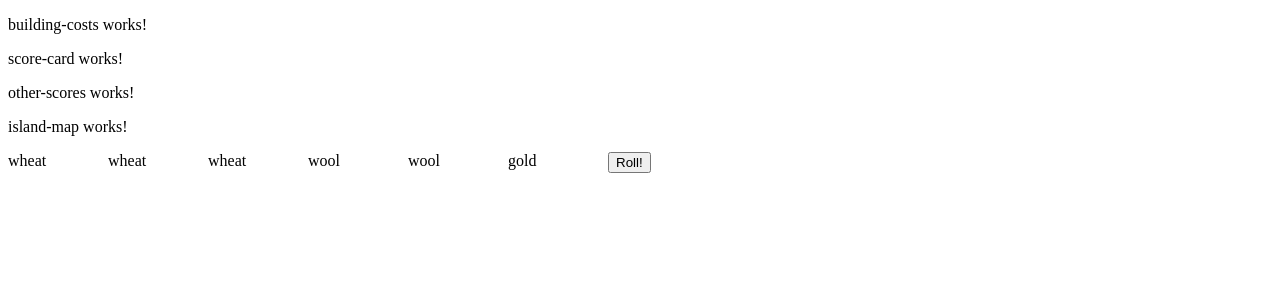
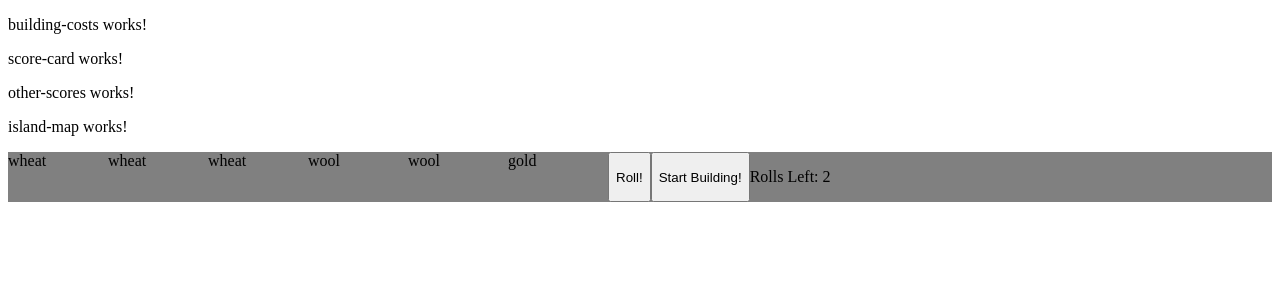
Before and after one commit to thegouge/catan-dice-game, an Angular app: page / in a window 1280 px wide. Both pictures are taken after a click on the button "Roll!". Shown: the top 300 px of the page. Built offline with nearby package versions, Linux system fonts and the light colour scheme.

Commit message:
added conditional rendering

```diff
--- a/src/app/components/dice-box/dice-box.component.css
+++ b/src/app/components/dice-box/dice-box.component.css
@@ -1,9 +1,17 @@
 .component {
   display: flex;
+  background: grey;
 }
-.dice {
+#dice-list {
+  display: flex;
+}
+.die {
   width: 100px;
 }
 .selected {
   background: red;
 }
+#toolbox {
+  display: flex;
+  justify-content: space-around;
+}
--- a/src/app/components/dice-box/dice-box.component.html
+++ b/src/app/components/dice-box/dice-box.component.html
@@ -1,10 +1,19 @@
 <div class="component">
+  <div id="dice-list">
     <div
-    [ngClass]="die.selected ? 'selected dice' : 'dice'"
+      [ngClass]="die.selected ? 'selected die' : 'die'"
       (click)="toggleSelect(die.id)"
       *ngFor="let die of dice"
     >
       {{ die.resource }}
     </div>
+  </div>
+  <br />
+  <div id="toolbox" *ngIf="rolls > 0">
     <button id="roll" (click)="rollDice()">Roll!</button>
+    <ng-template [ngIf]="rolls < 3">
+      <button id="build" (click)="endRolling()">Start Building!</button>
+      <p>Rolls Left: {{ rolls }}</p>
+    </ng-template>
   </div>
+</div>
--- a/src/app/components/dice-box/dice-box.component.ts
+++ b/src/app/components/dice-box/dice-box.component.ts
@@ -1,5 +1,5 @@
 import {Component, OnInit} from "@angular/core";
-import {Die} from "../../models/die";
+import {Die} from "../../models/Die";
 
 @Component({
   selector: "app-dice-box",
@@ -10,11 +10,10 @@ export class DiceBoxComponent implements OnInit {
   dice: Die[];
   rolls: number;
 
-  constructor() {
-    this.rolls = 3;
-  }
+  constructor() {}
 
   ngOnInit() {
+    this.rolls = 3;
     this.dice = [
       new Die(0),
       new Die(1),
@@ -37,4 +36,8 @@ export class DiceBoxComponent implements OnInit {
   toggleSelect(id: number) {
     this.dice[id].selected = !this.dice[id].selected;
   }
+
+  endRolling() {
+    this.rolls = 0;
+  }
 }
```
Lines whose indentation alone changed are shown as unchanged.
